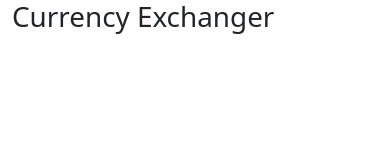
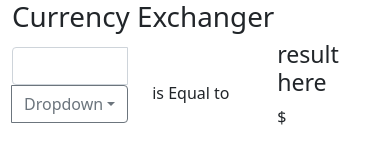
Before and after one commit to edm1001/Currency-Checker, a plain HTML site: page index.html in a window 390 px wide. Drawn offline with nearby package versions, Linux system fonts and the light colour scheme.

Commit message:
create forms

```diff
--- a/index.html
+++ b/index.html
@@ -12,6 +12,35 @@
         <div class="container">
             <h1 class="">Currency Exchanger</h1>
         </div>
+        <div class="container">
+
+            <div class="row align-items-center">
+                <div class="col">
+                <div class="input-group mb-3">
+                    <input type="text" class="form-control" aria-label="Text input with dropdown button">
+                    <button class="btn btn-outline-secondary dropdown-toggle" type="button" data-bs-toggle="dropdown" aria-expanded="false">Dropdown</button>
+                    <ul class="dropdown-menu dropdown-menu-end">
+                        <li><a class="dropdown-item" href="#">Dollars ($)</a></li>
+                        <li><a class="dropdown-item" href="#">currency2</a></li>
+                      <li><a class="dropdown-item" href="#">currency3</a></li>
+                    </ul>
+                  </div>
+            </div>
+
+            <div class="col"> is Equal to</div>
+            <div class="col">
+                <!-- result here -->
+                <div class="result">
+                    <div class="row">
+
+                        <h3>result here </h3>
+                        <p>$</p>
+                    </div>
+                </div>
+            </div>
+        </div>
+
+    </div>
 
 
 
```
